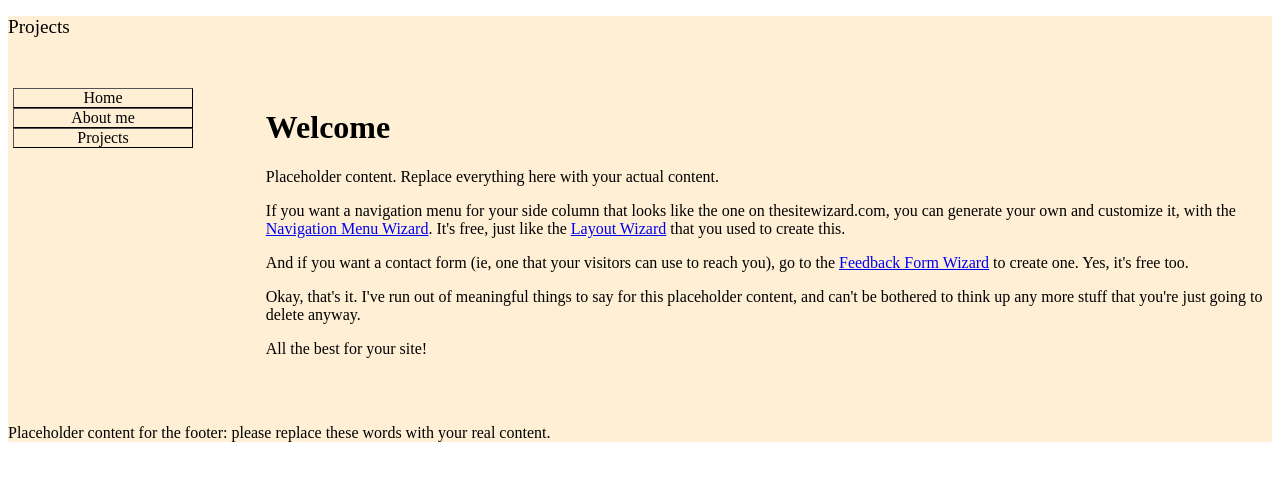
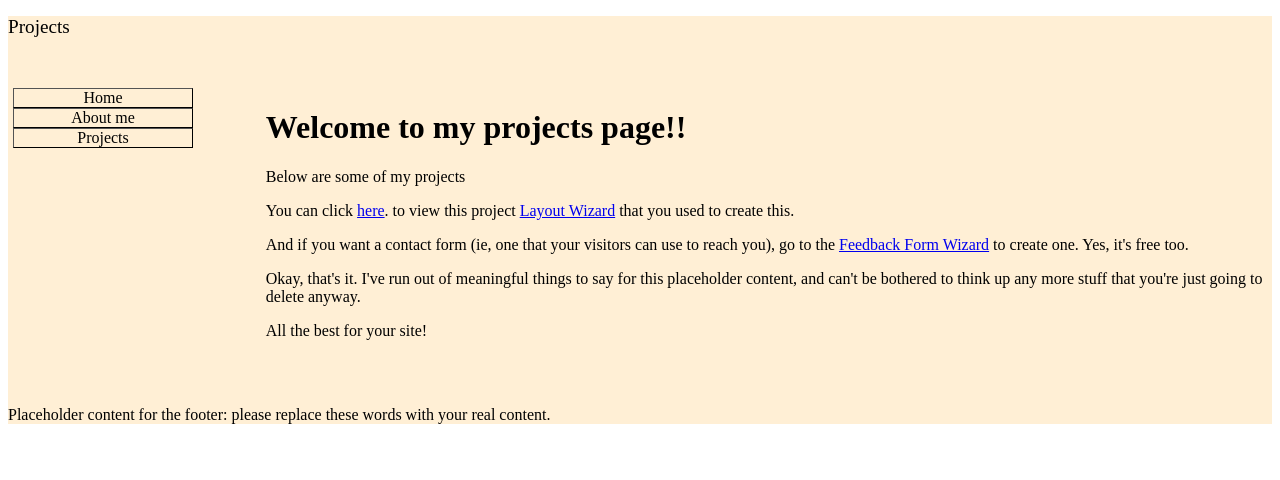
Before and after one commit to jvito1020/j, a plain HTML site: page projects.html in a window 1280 px wide. Drawn offline with Linux system fonts and the light colour scheme.

Commit message:
Update projects.html

```diff
--- a/projects.html
+++ b/projects.html
@@ -31,15 +31,14 @@
             <div id="tswcontproper">
                 <!-- start of content column: insert your content here -->
 
-                <h1>Welcome</h1>
+                <h1>Welcome to my projects page!!</h1>
                 <p>
-                    Placeholder content. Replace everything here with your actual content.
+                    Below are some of my projects
                 </p>
                 <p>
-                    If you want a navigation menu for your side column that looks like the one on thesitewizard.com,
-                    you can generate your own and customize it, with the
-                    <a href="https://www.thesitewizard.com/wizards/css-menu-buttons.shtml">Navigation Menu Wizard</a>.
-                    It's free, just like the <a href="https://www.thesitewizard.com/wizards/layout.shtml">Layout
+                    You can click
+                    <a href="https://www.thesitewizard.com/wizards/css-menu-buttons.shtml">here</a>.
+                    to view this project <a href="https://www.thesitewizard.com/wizards/layout.shtml">Layout
                         Wizard</a>
                     that you used to create this.
                 </p>
```
